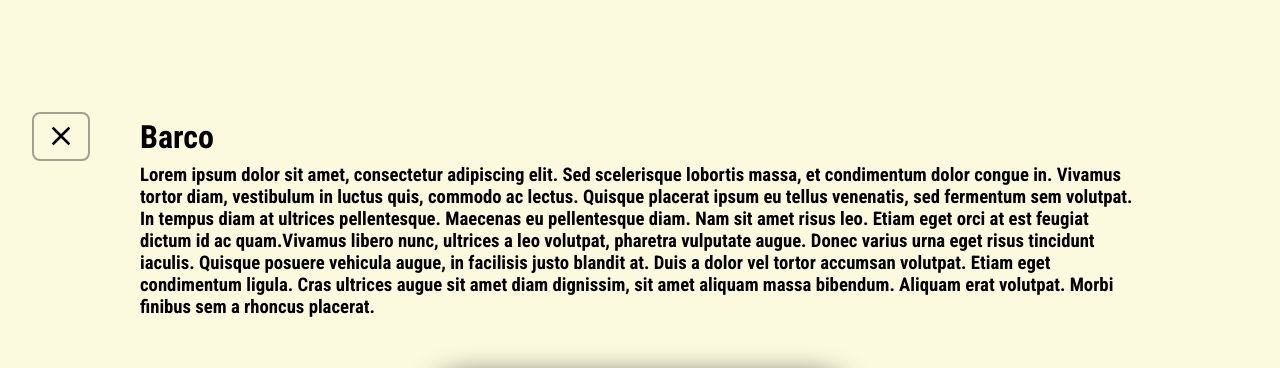
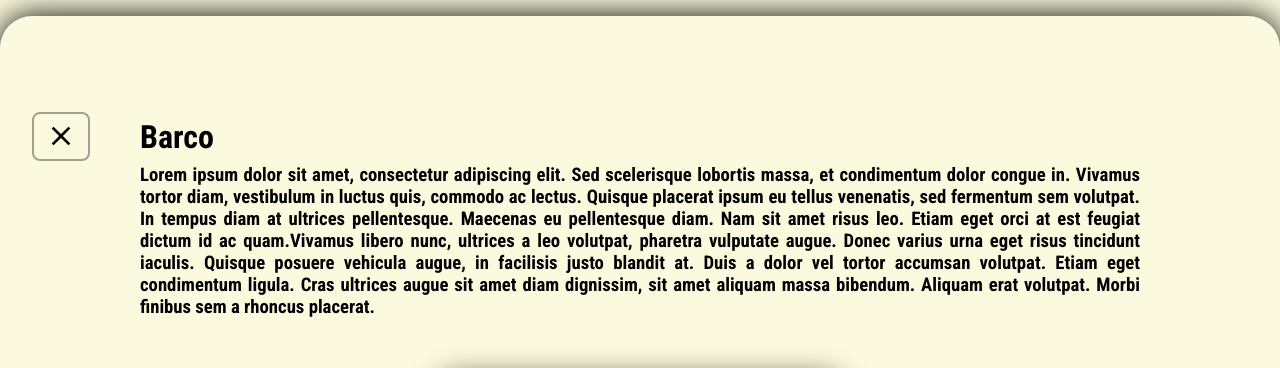
Before and after one commit to Molberda/react-portfolio, a React (Create React App) app: page /project/1 in a window 1280 px wide. Shown: the top 368 px of the page. Built offline with nearby package versions, Linux system fonts and the light colour scheme.

Commit message:
made the project description justified for a more organized look and added a shadow to the project row

```diff
--- a/src/Pages/Projectinfo.css
+++ b/src/Pages/Projectinfo.css
@@ -9,6 +9,8 @@
     align-items: center;
     justify-content: center;
     gap: 4em;
+    box-shadow: 0 0 2em;
+    border-radius: 2em;
 }
 
 .project__info--container{
@@ -17,6 +19,10 @@
     gap: .5em;
     width: 100%;
     max-width: 1000px;
+}
+
+.project__info--container > h3 {
+    text-align: justify;
 }
 
 .project__preview--wrapper{
```
